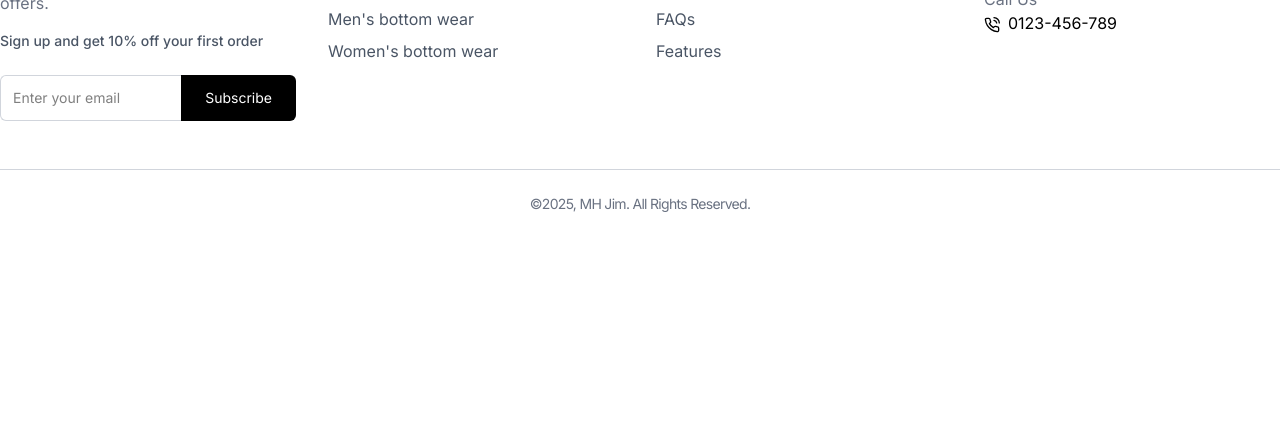
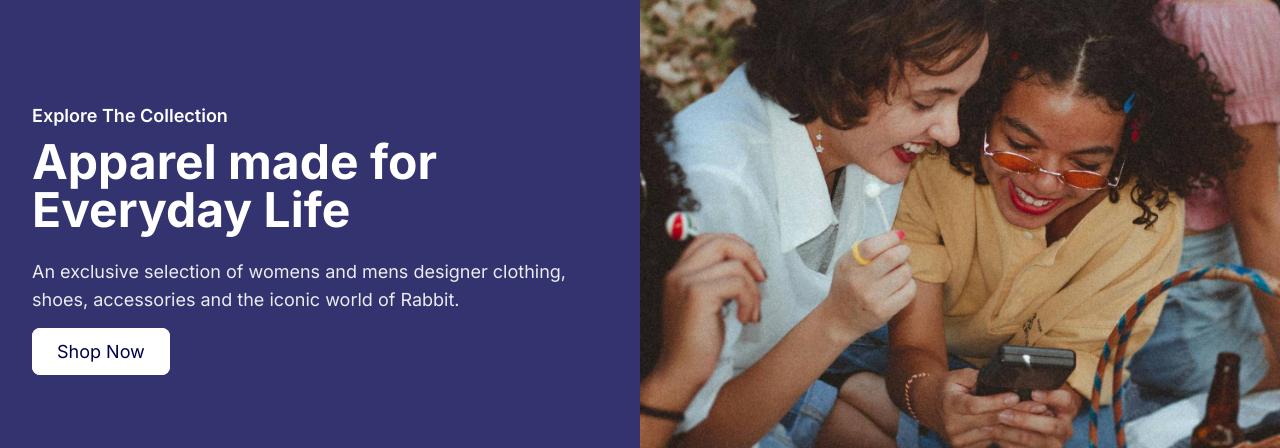
Before and after one commit to mehedihjim/rabbit, a React (Vite) app in the folder frontend/: page / in a window 1280 px wide. Shown: the part 5023-5471 px from the top of the page. Before the commit the page ends 5285 px from the top, so only its background shows below. Built offline with nearby package versions, Linux system fonts and the light colour scheme.

Commit message:
Featured Section Done

```diff
--- /dev/null
+++ b/frontend/src/components/Products/FeaturedCollecton.jsx
@@ -0,0 +1,41 @@
+import React from "react";
+import { Link } from "react-router";
+import featuredImage from "../../assets/featured.jpg";
+
+const FeaturedCollecton = () => {
+  return (
+    <section className="py-16 px-4 lg:px-0 text-white">
+      <div className="container mx-auto flex flex-col-reverse lg:flex-row items-center bg-rabbit-red/80 rounded-3xl">
+        {/* Left Content */}
+        <div className="lg:w-1/2 p-8 text-center lg:text-left">
+          <h2 className="text-lg font-semibold text-white mb-2">
+            Explore The Collection
+          </h2>
+          <h2 className="text-4xl lg:text-5xl font-bold mb-6">
+            Apparel made for Everyday Life
+          </h2>
+          <p className="text-lg text-white opacity-90 mb-6">
+            An exclusive selection of womens and mens designer clothing, shoes,
+            accessories and the iconic world of Rabbit.
+          </p>
+          <Link
+            to="/collections/all"
+            className="bg-white text-rabbit-red px-6 py-3 border border-white rounded-lg text-lg hover:bg-transparent hover:text-white duration-300"
+          >
+            Shop Now
+          </Link>
+        </div>
+        {/* Right Content */}
+        <div className="lg:w-1/2">
+          <img
+            src={featuredImage}
+            alt="Featured Collection"
+            className="w-full h-full object-cover lg:rounded-r-3xl"
+          />
+        </div>
+      </div>
+    </section>
+  );
+};
+
+export default FeaturedCollecton;
--- a/frontend/src/pages/Home.jsx
+++ b/frontend/src/pages/Home.jsx
@@ -4,6 +4,7 @@ import GenderCollection from "../components/Products/GenderCollection";
 import NewArrivals from "../components/Products/NewArrivals";
 import ProductDetails from "../components/Products/ProductDetails";
 import ProductGrid from "../components/Products/ProductGrid";
+import FeaturedCollecton from "../components/Products/FeaturedCollecton";
 
 const placeholderProducts = [
   {
@@ -66,13 +67,16 @@ const Home = () => {
       {/* =======Best Seller======= */}
       <h2 className="text-3xl text-center font-bold mb-4">Best Seller</h2>
       <ProductDetails />
-
+      {/* Women Top Collection */}
       <div className="container mx-auto">
         <h2 className="text-3xl text-center font-bold mb-4">
           Top Wears for Women
         </h2>
         <ProductGrid products={placeholderProducts} />
       </div>
+
+      {/* ========Featured Collection======== */}
+      <FeaturedCollecton />
     </>
   );
 };
```
Also changed, not shown: frontend/src/assets/featured.jpg (added), frontend/src/assets/featured.webp (added).
